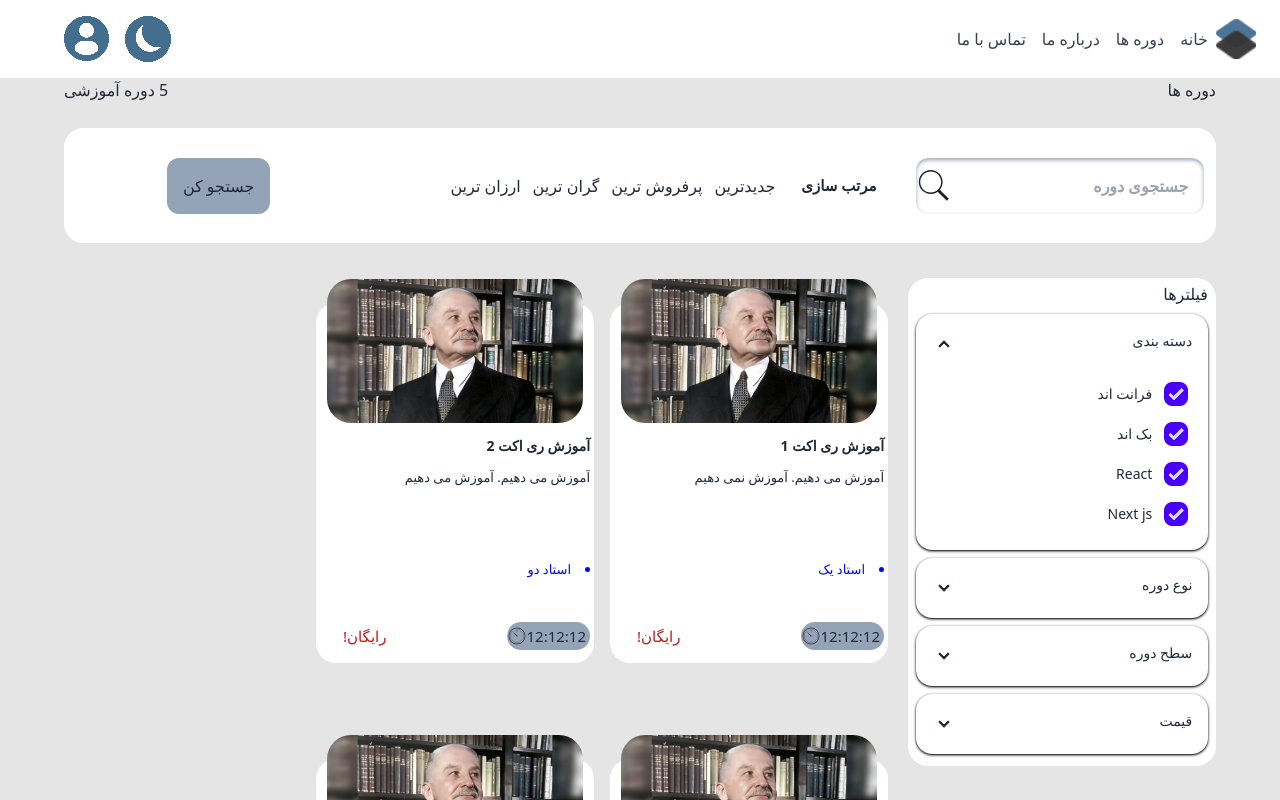
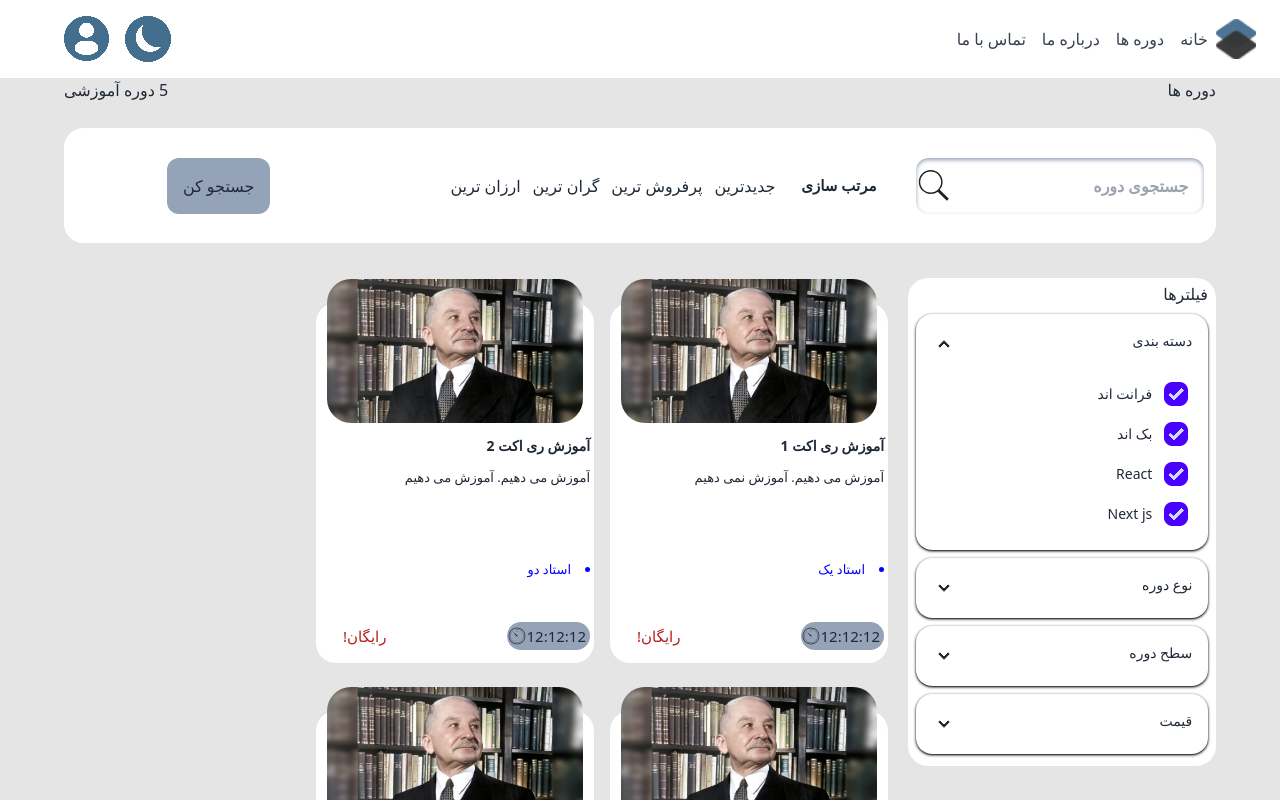
Before and after one commit to academy-react-summer1403/future-programmers, a React (Vite) app: page /courses in a window 1280 px wide. Shown: the top 800 px of the page. Built offline with nearby package versions, Linux system fonts and the light colour scheme; a web font is replaced by a local one.

Commit message:
change gap

```diff
--- a/src/screens/courses/Courses.jsx
+++ b/src/screens/courses/Courses.jsx
@@ -61,7 +61,7 @@ return (
                     </div>
                 </div>
             </div>
-            <div className='w-[72%] mt-6 pt-5 h-fit flex flex-row flex-wrap justify-start gap-x-4 gap-y-24 md:max-lg:gap-y-16 sm:max-md:w-full sm:max-md:gap-y-11'>
+            <div className='w-[72%] mt-6 pt-5 h-fit flex flex-row flex-wrap justify-start gap-x-4 gap-y-12 md:max-lg:gap-y-10 sm:max-md:w-full sm:max-md:gap-y-11'>
                 {Course.map((item, index)=>{
                     return(
                         <CourseCard
```
